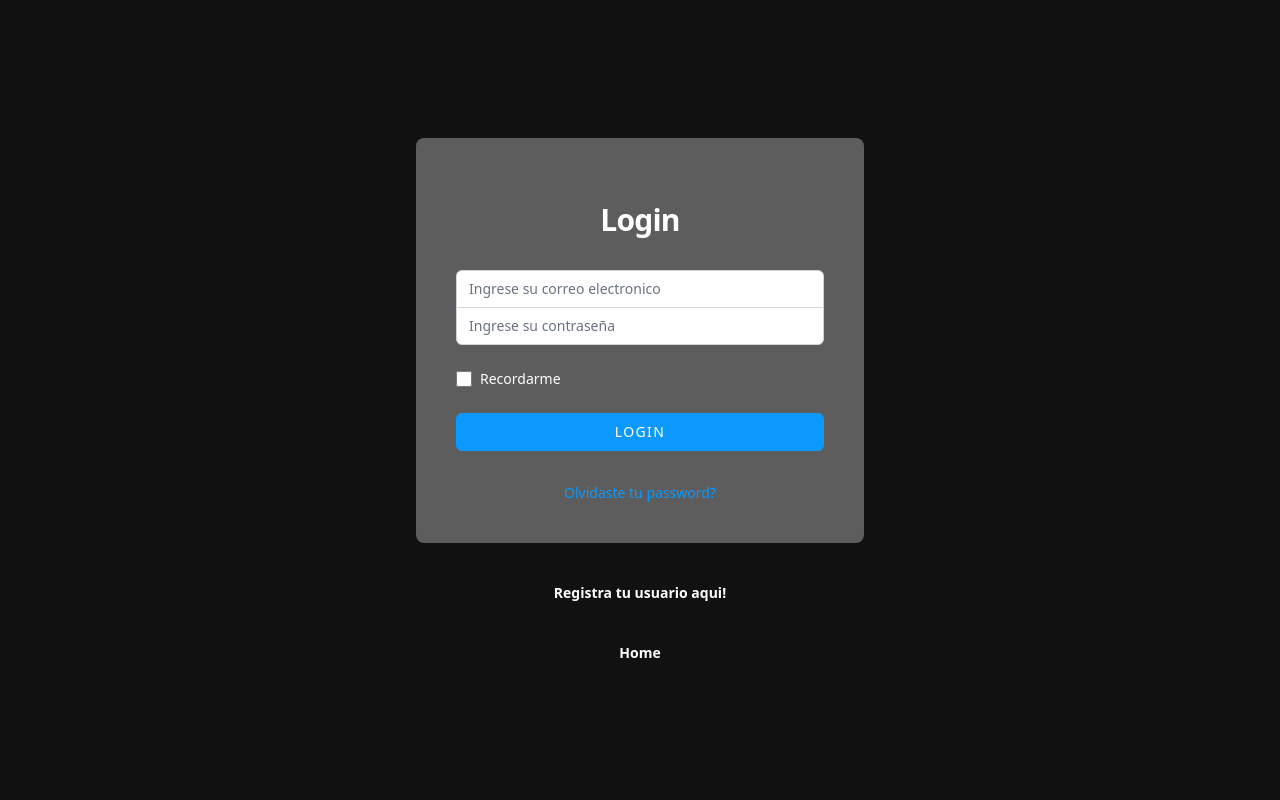
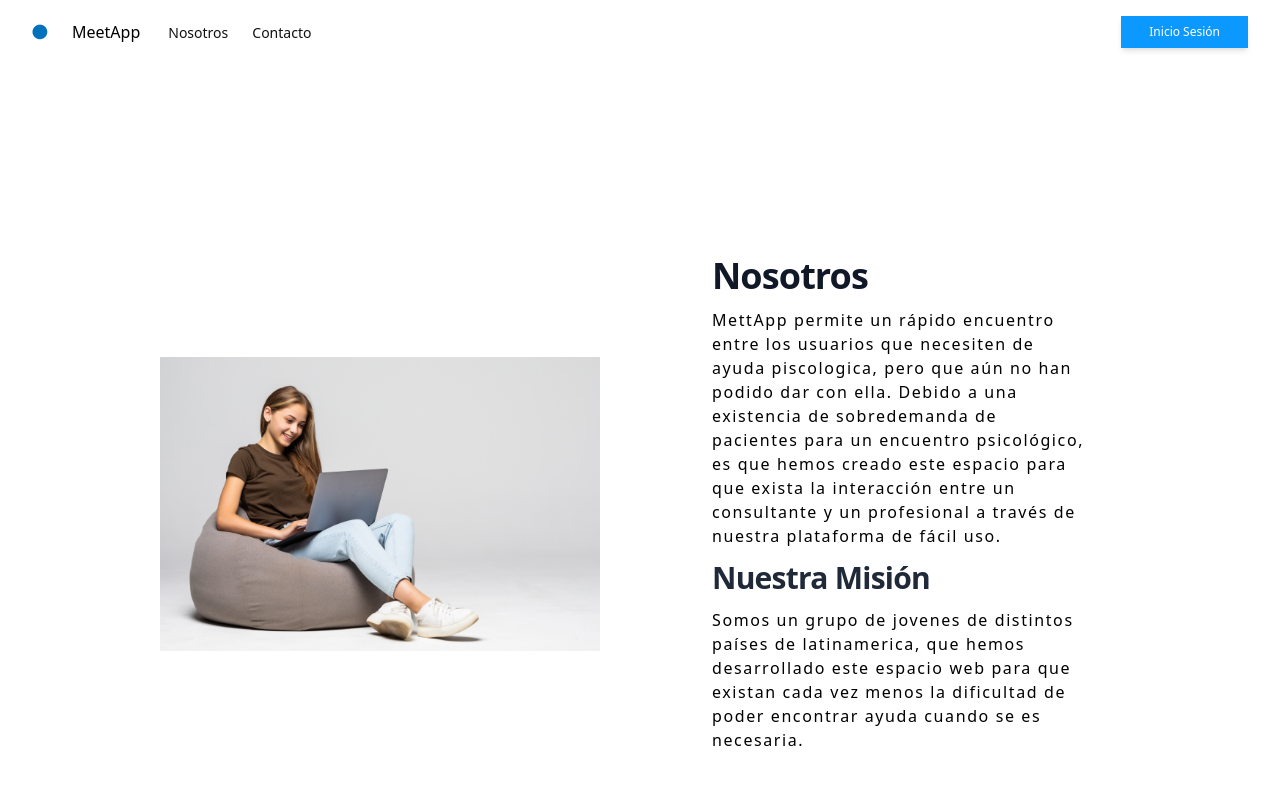
Before and after one commit to No-Country/c9-50-ft-mern, a React (Vite) app in the folder app/: page /nosotros in a window 1280 px wide. Before the commit this address led to /login. Shown: the top 800 px of the page. Built offline with nearby package versions, Linux system fonts and the light colour scheme.

Commit message:
fix Lint

```diff
--- a/app/src/App.jsx
+++ b/app/src/App.jsx
@@ -29,15 +29,14 @@ function App() {
         <Route path='/login' element={<Login />} />
         <Route path='/register' element={<Register />} />
         <Route path='/recovery' element={<Recovery />} />
+        <Route path='/nosotros' element={<Nosotros />} />
+        <Route path='/contacto' element={<Contacto/>} />
         <Route element={<ProtectedRoutes isAllowed={status === 'authenticated'} />}>
           <Route path='/eligetucolaborador' element={<Eleccion />} />
           <Route path='/chat' element={<Chat />} />
-        <Route path='/nosotros' element={<Nosotros />} />
-        <Route path='/contacto' element={<Contacto/>} />
           <Route path='/tusurls' element={<ColUrls />} />
           <Route path='/colaborador' element={<SalaColaborador />} />
         </Route>
-
         <Route path='/*' element={<NotFound />} />
       </Routes>
       <ToastContainer icon theme='colored' />
--- a/app/src/pages/Nosotros.jsx
+++ b/app/src/pages/Nosotros.jsx
@@ -1,6 +1,5 @@
 import { HeroNosotros } from '../components/nosotros/HeroNosotros'
 import { Footer, Navbar } from '../components/shared'
-
 
 export const Nosotros = () => {
   return (
```
